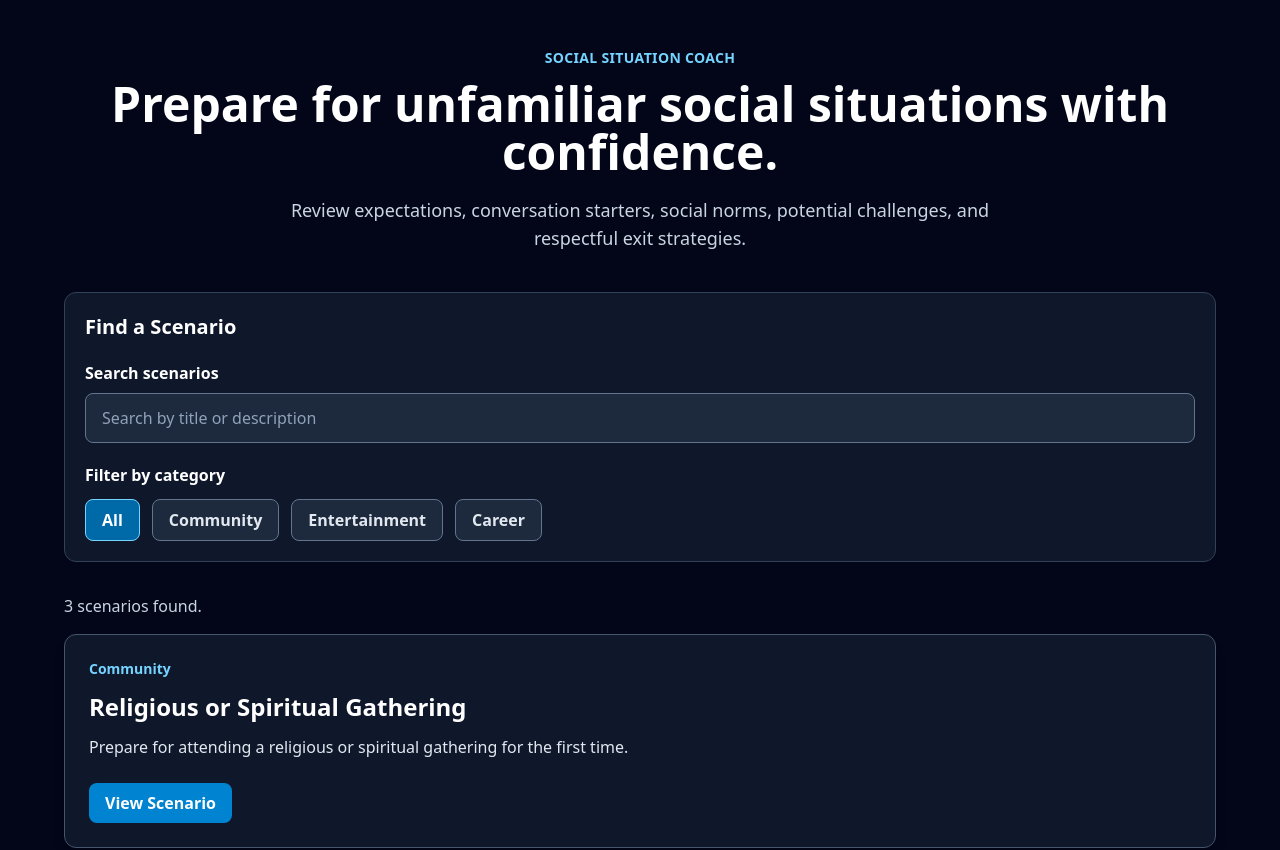
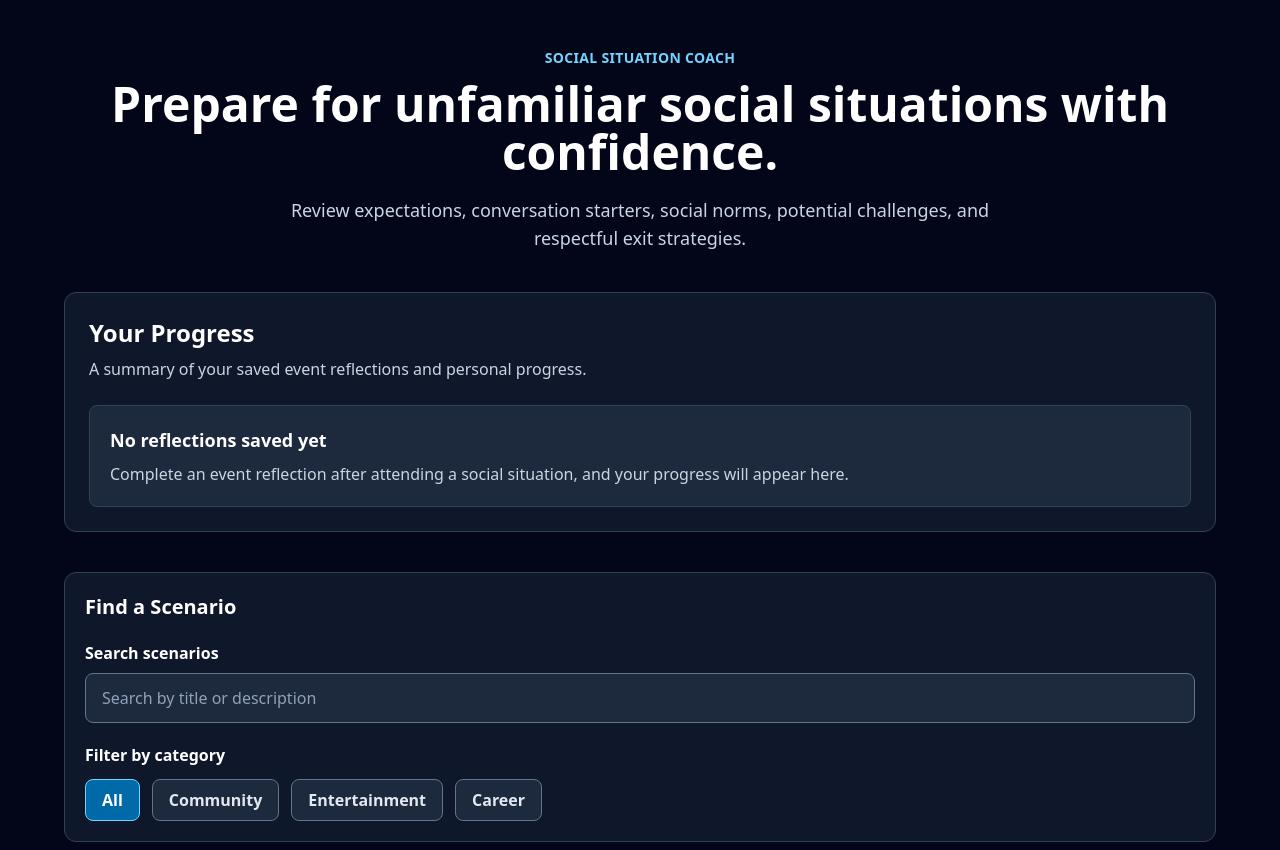
Before and after one commit to CornveliousFarva/social-situation-coach, a React (Vite) app: page / in a window 1280 px wide. Shown: the top 850 px of the page. Built offline with nearby package versions, Linux system fonts and the light colour scheme.

Commit message:
Updated HomePage with new components and App.tsx with new component.

```diff
--- a/src/App.tsx
+++ b/src/App.tsx
@@ -66,6 +66,7 @@ function App() {
   return (
     <HomePage
       scenarios={scenarios}
+      reflections={reflections}
       onSelectScenario={setSelectedScenario}
     />
   )
--- a/src/pages/HomePage.tsx
+++ b/src/pages/HomePage.tsx
@@ -4,14 +4,18 @@ import type { Scenario } from "../types/Scenario"
 import { ScenarioList } from "../components/ScenarioList"
 import { ScenarioFilters } from "../components/ScenarioFilters"
 import { Footer } from "../components/Footer"
+import type { EventReflection } from "../types/EventReflection"
+import { ProgressDashboard } from "../components/ProgressDashboard"
 
 interface HomePageProps {
   scenarios: Scenario[]
+  reflections: EventReflection[]
   onSelectScenario: (scenario: Scenario) => void
 }
 
 export const HomePage = ({
   scenarios,
+  reflections,
   onSelectScenario,
 }: HomePageProps) => {
   const [searchTerm, setSearchTerm] = useState("")
@@ -66,6 +70,8 @@ export const HomePage = ({
               potential challenges, and respectful exit strategies.
             </p>
           </header>
+
+          <ProgressDashboard reflections={reflections} />
 
           <ScenarioFilters
             searchTerm={searchTerm}
```
